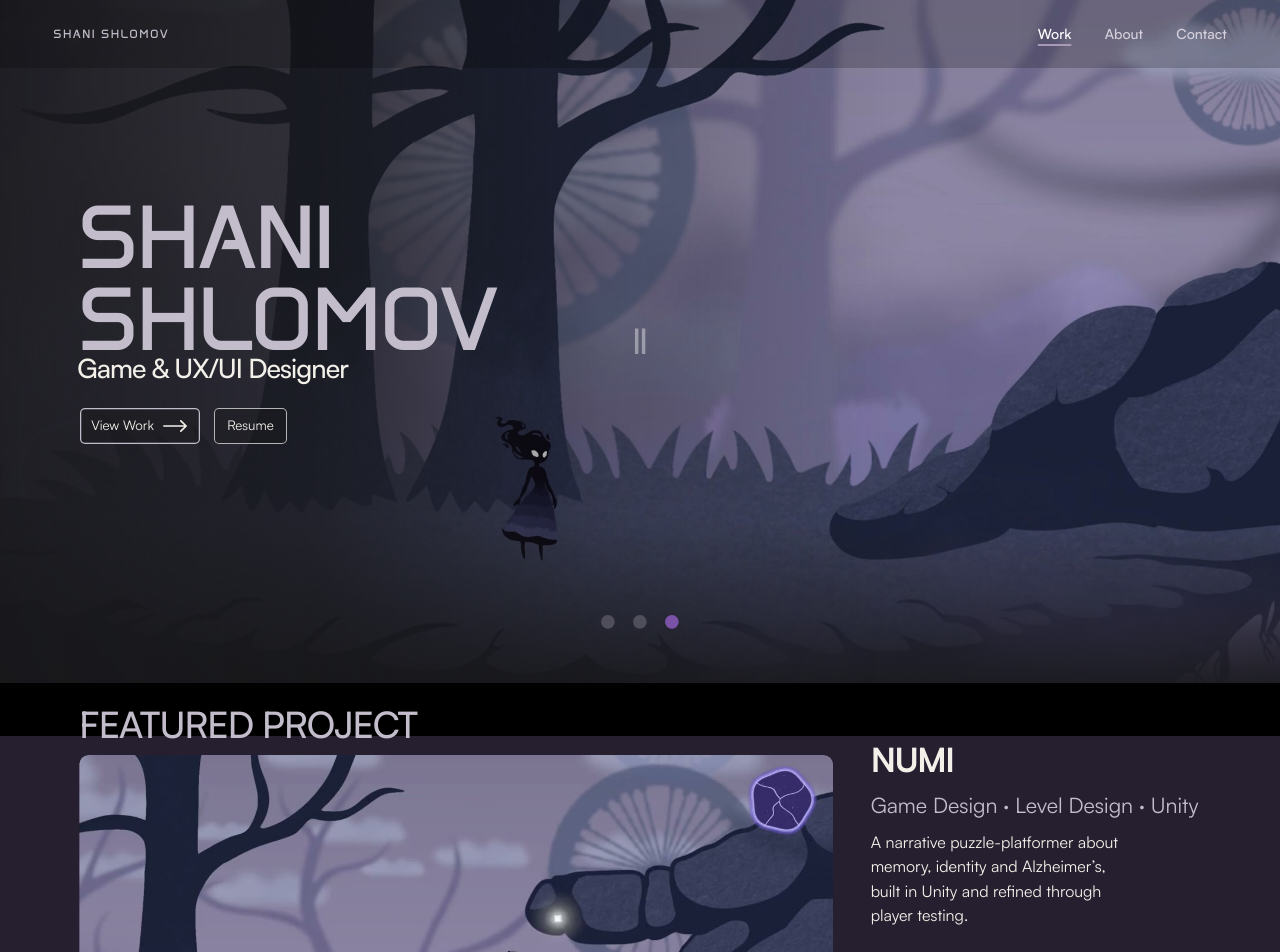
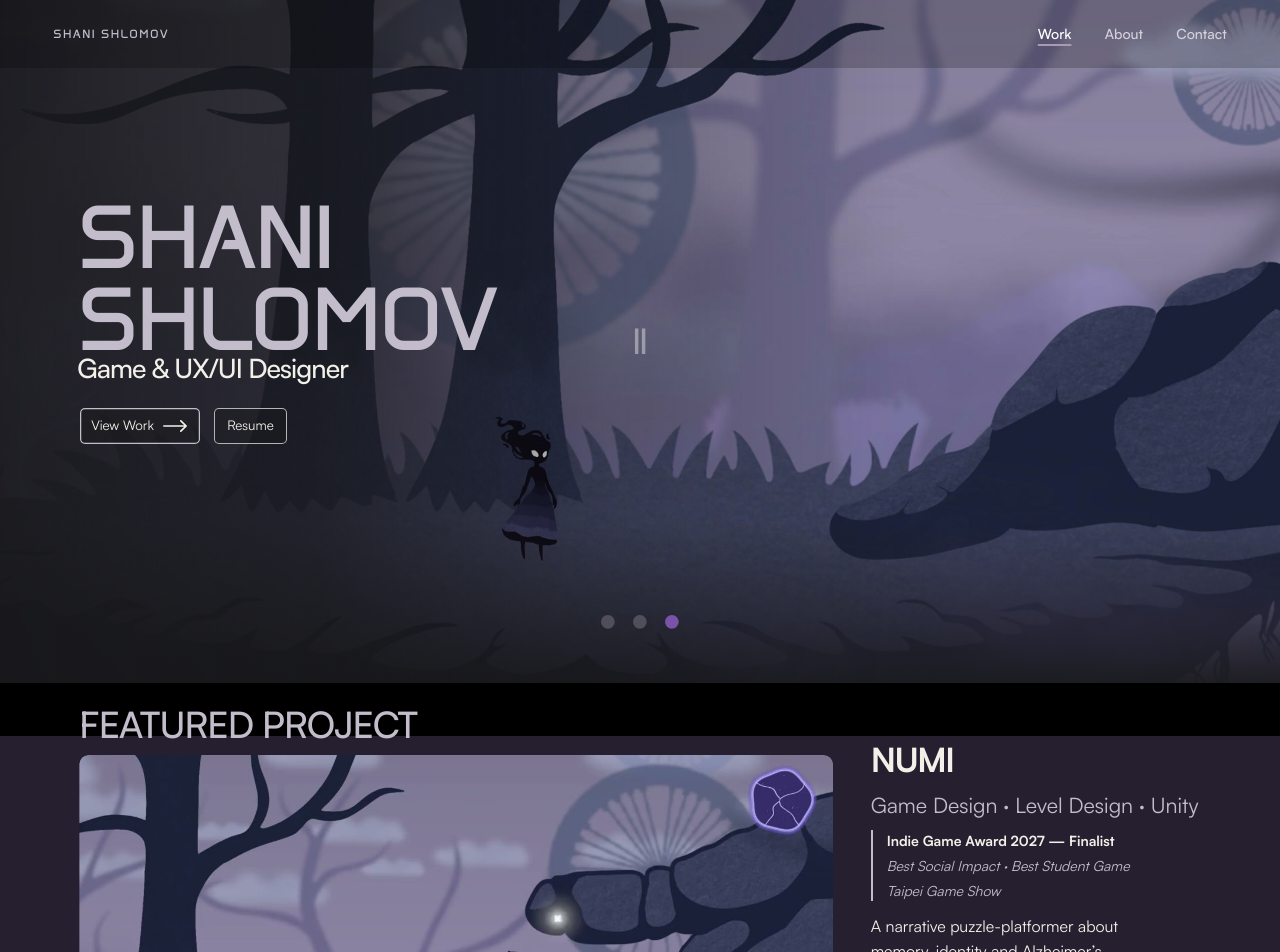
Before and after one commit to ShenkiSh/ShenkiSh.github.io, a React (Vite) app in the folder frontend/: page /#/ in a window 1280 px wide. Shown: the top 952 px of the page. Built offline with nearby package versions, Linux system fonts and the light colour scheme; no server answers.

Commit message:
Add NUMI Indie Game Award 2027 finalist recognition

```diff
--- a/frontend/src/features/portfolio/SelectedWork.tsx
+++ b/frontend/src/features/portfolio/SelectedWork.tsx
@@ -1,6 +1,7 @@
 import { asset } from "@/shared/utils/asset";
 import { PortfolioLink } from "./PortfolioLink";
 import { ProjectPreview } from "./ProjectPreview";
+import { NumiAward } from "./numi/NumiAward";
 import styles from "./SelectedWork.module.scss";
 
 const projects = [
@@ -22,6 +23,7 @@ export function SelectedWork() {
           <div className={styles.featureCopy}>
             <h3>NUMI</h3>
             <p className={styles.tags}>Game Design · Level Design · Unity</p>
+            <NumiAward />
             <p className={styles.description}>A narrative puzzle-platformer about <br />memory, identity and Alzheimer’s, <br />built in Unity and refined through <br />player testing.</p>
             <p className={styles.credit}>Playable at Animix · Channel 10</p>
             <PortfolioLink href="numi.html" className={styles.projectButton}>View Project<img src={asset("assets/home/arrow.svg")} width="36" height="19" alt="" /></PortfolioLink>
--- /dev/null
+++ b/frontend/src/features/portfolio/numi/NumiAward.module.scss
@@ -0,0 +1,15 @@
+.award {
+  display: grid;
+  gap: 4px;
+  margin: 0;
+  padding-inline-start: 14px;
+  border-inline-start: 2px solid var(--case-numi-accent, var(--home-heading));
+  color: var(--home-heading);
+  font-size: var(--case-label-size, .875rem);
+  line-height: 1.5;
+  font-synthesis: style;
+  text-wrap: pretty;
+}
+
+.award strong { color: var(--home-text); font-weight: 700; }
+.award em { font-weight: 400; }
--- /dev/null
+++ b/frontend/src/features/portfolio/numi/NumiAward.tsx
@@ -0,0 +1,9 @@
+import styles from "./NumiAward.module.scss";
+
+export function NumiAward() {
+  return <p className={styles.award}>
+    <strong>Indie Game Award 2027 — Finalist</strong>
+    <em>Best Social Impact · Best Student Game</em>
+    <em>Taipei Game Show</em>
+  </p>;
+}
--- a/frontend/src/features/portfolio/numi/NumiCase.tsx
+++ b/frontend/src/features/portfolio/numi/NumiCase.tsx
@@ -1,6 +1,7 @@
 import { useState } from "react";
 import { PortfolioLink } from "../PortfolioLink";
 import { NumiChapterNavigation } from "./NumiChapterNavigation";
+import { NumiAward } from "./NumiAward";
 import { NumiMemories } from "./NumiMemories";
 import { NumiLevelDesign } from "./NumiLevelDesign";
 import { NumiFeedback } from "./NumiFeedback";
@@ -22,6 +23,7 @@ export function NumiCase() {
       <div className={styles.heroGrid}>
         <div className={styles.identity}><h1>NUMI</h1><p>2D Narrative Puzzle-Platformer</p></div>
         <div className={styles.heroCopy}>
+          <NumiAward />
           <p className={styles.heroDescription}>Five memories from Naomi’s life become playable worlds.</p>
           <p className={styles.heroRole}>I designed the story, levels, UX/UI and visual world, then brought the game to life in Unity.</p>
           <div className={styles.heroActions}>
```
Also changed, not shown: 1 other file (tests, documents, lock files or other folders).
